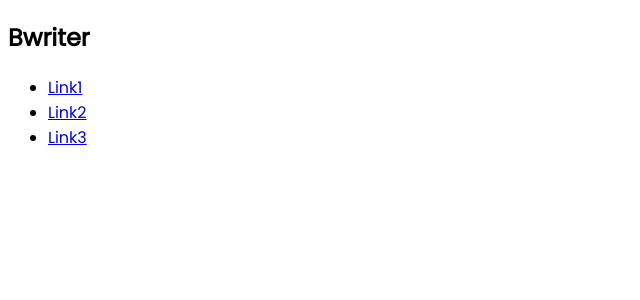
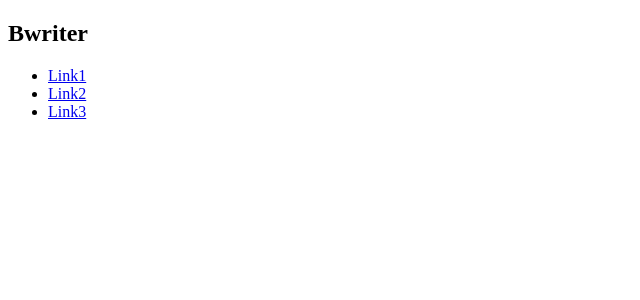
Before and after one commit to sossw1/bwriter, an Angular app: page / in a window 1280 px wide. Shown: the top 300 px of the page, without its empty margins (0-640 px from the left). Built offline with nearby package versions, Linux system fonts and the light colour scheme.

Commit message:
color palette in comments

```diff
--- a/src/styles.css
+++ b/src/styles.css
@@ -1,3 +1,9 @@
-* {
-  font-family: Poppins, sans-serif;
-}
+/*
+  Color palette:
+
+  Indigo dye:   #033F63
+  Ming:         #28666E
+  Morning Blue: #7C9885
+  Sage:         #B5B682
+  Navajo White: #FEDC97
+*/
```
Also changed, not shown: src/app/nav/nav.component.css (+9 -0 lines).
